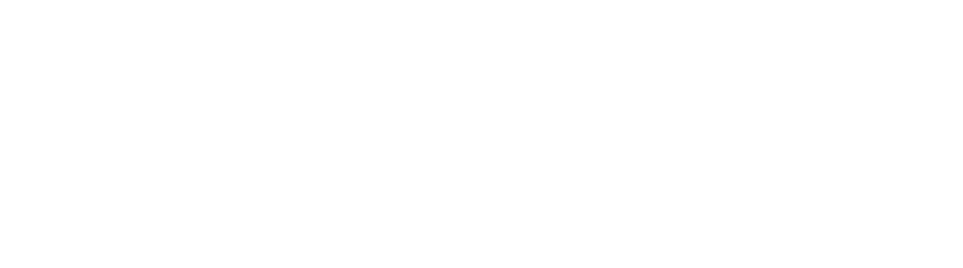
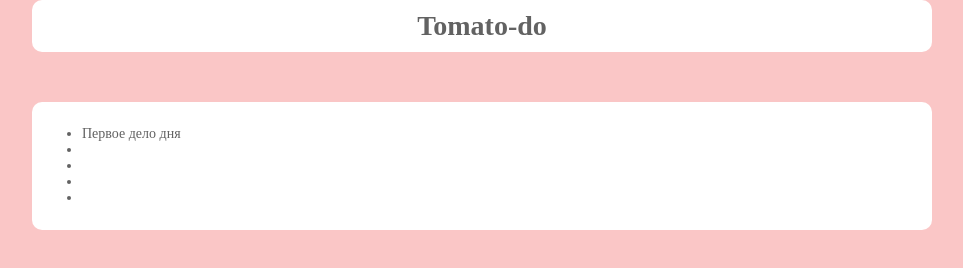
Before and after one commit to Brodatsky/Tomato-do, a plain HTML site: page index.html in a window 1280 px wide. Shown: the whole page, without its empty margins (158-1121 px from the left). Drawn offline with Linux system fonts and the light colour scheme.

Commit message:
base index

```diff
--- /dev/null
+++ b/assets/style/style.css
@@ -0,0 +1,44 @@
+body {
+  margin: 0px;
+  /* font-family: "Playfair Display", serif; */
+  font-size: 14px;
+  color: #626262;
+
+  background-color: rgb(250, 198, 198);
+}
+
+*,
+*:before,
+*:after {
+  box-sizing: border-box;
+}
+
+h1,
+h2,
+h3,
+h4,
+h5,
+h6 {
+  margin: 0 0 0px 0;
+}
+
+p {
+  margin: 0 0 10px 0;
+}
+
+/* container */
+.container {
+  width: 100%;
+  max-width: 900px;
+  margin: 0 auto;
+
+  padding: 10px;
+  border-radius: 10px;
+  background-color: rgb(255, 255, 255);
+}
+
+/* header */
+.header {
+  text-align: center;
+  margin-bottom: 50px;
+}
--- a/index.html
+++ b/index.html
@@ -3,7 +3,22 @@
   <head>
     <meta charset="UTF-8" />
     <meta name="viewport" content="width=device-width, initial-scale=1.0" />
+    <link rel="stylesheet" href="/assets/style/style.css" />
     <title>Tomato-do</title>
   </head>
-  <body></body>
+  <body>
+    <header class="header">
+      <div class="container"><h1>Tomato-do</h1></div>
+    </header>
+
+    <div class="container">
+      <ul>
+        <li>Первое дело дня</li>
+        <li></li>
+        <li></li>
+        <li></li>
+        <li></li>
+      </ul>
+    </div>
+  </body>
 </html>
```
Also changed, not shown: assets/scripts/main.js (added).
